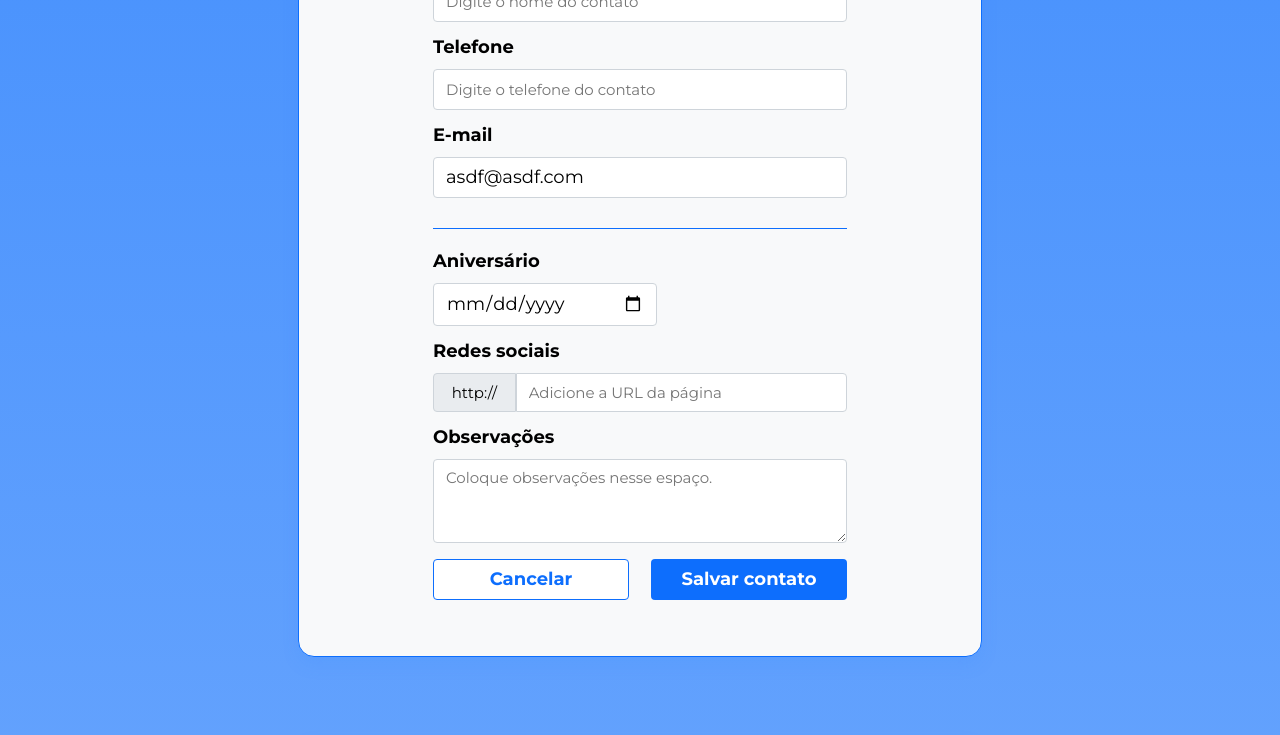
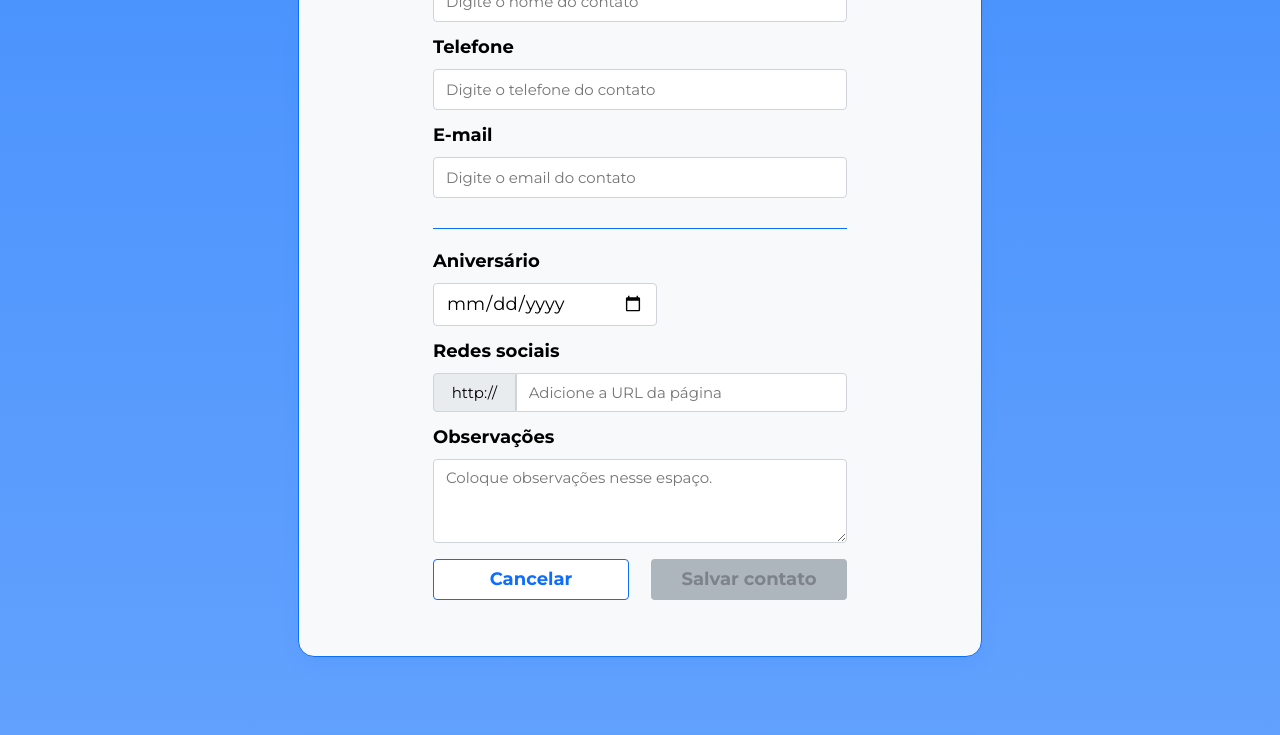
Before and after one commit to jooemanoel/12-angular-parte-2, an Angular app: page / in a window 1280 px wide. Shown: the part 490-1225 px from the top of the page. Built offline with nearby package versions, Linux system fonts and the light colour scheme; a web font is replaced by a local one.

Commit message:
Começo da aula 4

```diff
--- a/src/app/paginas/formulario-contato/formulario-contato.component.html
+++ b/src/app/paginas/formulario-contato/formulario-contato.component.html
@@ -12,11 +12,23 @@
     <form [formGroup]="contatoForm" (ngSubmit)="salvarContato()">
         <label for="nome">Nome</label>
         <input type="text" id="nome" placeholder="Digite o nome do contato" formControlName="nome">
+        @if(contatoForm.get('nome')?.errors && contatoForm.get('nome')?.touched){
+        <div class="mensagem-erro">Campo obrigatório</div>
+        }
         <label for="telefone">Telefone</label>
         <input type="text" id="telefone" placeholder="Digite o telefone do contato" formControlName="telefone">
+        @if(contatoForm.get('telefone')?.errors && contatoForm.get('telefone')?.touched){
+        <div class="mensagem-erro">Campo obrigatório</div>
+        }
         <label for="email">E-mail</label>
         <input type="email" id="email" placeholder="Digite o email do contato" formControlName="email"
             autocomplete="email">
+        @if(contatoForm.get('email')?.errors?.['required'] && contatoForm.get('email')?.touched){
+        <div class="mensagem-erro">Campo obrigatório</div>
+        }
+        @if(contatoForm.get('email')?.errors?.['email'] && contatoForm.get('email')?.touched){
+        <div class="mensagem-erro">Formato de e-mail inválido</div>
+        }
         <app-separador></app-separador>
         <label for="aniversario">Aniversário</label>
         <input type="date" id="aniversario" placeholder="Data de nascimento" formControlName="aniversario">
@@ -29,7 +41,9 @@
         <textarea type="text" id="obs" placeholder="Coloque observações nesse espaço." formControlName="obs"></textarea>
         <section class="botoes">
             <button (click)="cancelar()" class="botao-cancelar" type="button">Cancelar</button>
-            <button class="botao-salvar" type="submit">Salvar contato</button>
+            <button [disabled]="contatoForm.invalid"
+                [ngClass]="contatoForm.valid ? 'botao-salvar' : 'botao-desabilitado'" type="submit">Salvar
+                contato</button>
         </section>
     </form>
 </app-container>
--- a/src/app/paginas/formulario-contato/formulario-contato.component.ts
+++ b/src/app/paginas/formulario-contato/formulario-contato.component.ts
@@ -22,7 +22,7 @@
     this.contatoForm = new FormGroup({
       nome: new FormControl('', Validators.required),
       telefone: new FormControl('', Validators.required),
-      email: new FormControl('asdf@asdf.com', [Validators.required, Validators.email]),
+      email: new FormControl('', [Validators.required, Validators.email]),
       aniversario: new FormControl(''),
       redes: new FormControl(''),
       obs: new FormControl('')
```
